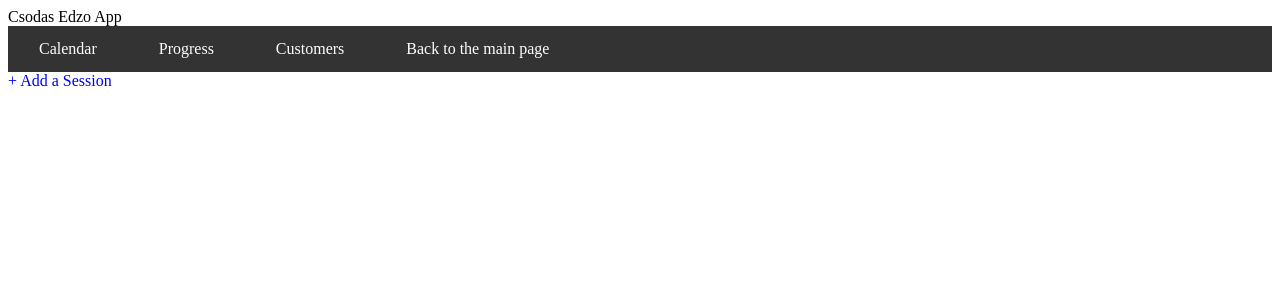
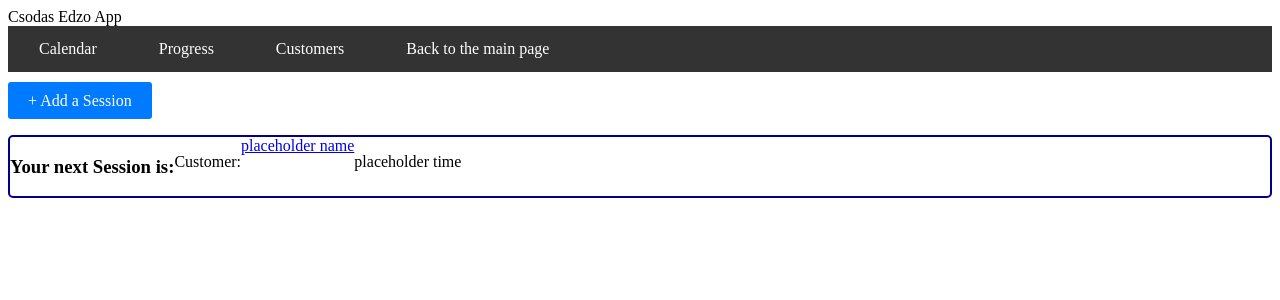
Before and after one commit to Doeme69/webkertedzo, an Angular app in the folder edzoApp/: page /calendar in a window 1280 px wide. Shown: the top 300 px of the page. Built offline with nearby package versions, Linux system fonts and the light colour scheme.

Commit message:
Some progress

```diff
--- a/edzoApp/src/app/calendar/add-session/add-session.component.css
+++ b/edzoApp/src/app/calendar/add-session/add-session.component.css
@@ -38,3 +38,14 @@ input[type="submit"] {
 input[type="submit"]:hover {
   background-color: #0056b3;
 }
+
+.backToCalendar{
+  text-decoration: none;
+  background-color: #007bff;
+  color: #fff;
+  border: none;
+  padding: 10px 20px;
+  cursor: pointer;
+  border-radius: 3px;
+  margin-top: 40px;
+}
--- a/edzoApp/src/app/calendar/add-session/add-session.component.html
+++ b/edzoApp/src/app/calendar/add-session/add-session.component.html
@@ -1,3 +1,5 @@
+<a class="backToCalendar" routerLink="/calendar">Back to Calendar</a>
+
 <div class="newSession container">
   <h2>Add Meeting to Calendar</h2>
   <form action="#" method="post">
--- a/edzoApp/src/app/calendar/add-session/add-session.component.ts
+++ b/edzoApp/src/app/calendar/add-session/add-session.component.ts
@@ -1,13 +1,15 @@
 import {Component} from '@angular/core';
-import {FormControl, FormsModule, ReactiveFormsModule} from "@angular/forms";
+import {FormControl, FormGroup, FormsModule, ReactiveFormsModule, Validators} from "@angular/forms";
 import {Session} from "../../model/session";
+import {RouterLink} from "@angular/router";
 
 @Component({
   selector: 'app-add-session',
   standalone: true,
   imports: [
     FormsModule,
-    ReactiveFormsModule
+    ReactiveFormsModule,
+    RouterLink
   ],
   templateUrl: './add-session.component.html',
   styleUrls: ['./add-session.component.css']
@@ -28,7 +30,10 @@ export class AddSessionComponent {
     let dsa: Date = new Date(date[0], date[1], date[2], time[0], time[1])
     dsa.setMinutes(asd.getMinutes() + + this.chosenHour)
 
+    //TODO Adatbazisba rakni
+
     return new Session(asd, dsa)
   }
 
+  geci = new FormControl('', Validators.minLength(3))
 }
--- a/edzoApp/src/app/calendar/calendar.component.css
+++ b/edzoApp/src/app/calendar/calendar.component.css
@@ -1,3 +1,16 @@
 .addSession {
   text-decoration: none;
+  background-color: #007bff;
+  color: #fff;
+  border: none;
+  padding: 10px 20px;
+  cursor: pointer;
+  border-radius: 3px;
 }
+
+.nextSession {
+  display:flex;
+  margin-top: 25px;
+  border: 2px solid darkblue;
+  border-radius: 5px;
+}
--- a/edzoApp/src/app/calendar/calendar.component.html
+++ b/edzoApp/src/app/calendar/calendar.component.html
@@ -1,2 +1,9 @@
 <a routerLink="/addSession" class="addSession"> + Add a Session</a>
+
+<div class="nextSession">
+  <h3>Your next Session is:</h3>
+  <p>Customer:</p>
+  <a href="#">placeholder name</a>
+  <p>placeholder time</p>
+</div>
 <router-outlet></router-outlet>
--- a/edzoApp/src/app/calendar/calendar.component.ts
+++ b/edzoApp/src/app/calendar/calendar.component.ts
@@ -1,10 +1,14 @@
-import { Component } from '@angular/core';
+import {Component, OnInit} from '@angular/core';
 
 @Component({
   selector: 'app-calendar',
   templateUrl: './calendar.component.html',
   styleUrls: ['./calendar.component.css']
 })
-export class CalendarComponent {
+export class CalendarComponent implements OnInit{
+  ngOnInit(): void {
+    //TODO Load sessions
+  }
+
 
 }
--- a/edzoApp/src/app/shared/shared.component.css
+++ b/edzoApp/src/app/shared/shared.component.css
@@ -22,3 +22,7 @@ li a {
 li a:hover {
   background-color: #111;
 }
+
+.navigation-container {
+  margin-bottom: 20px;
+}
```
